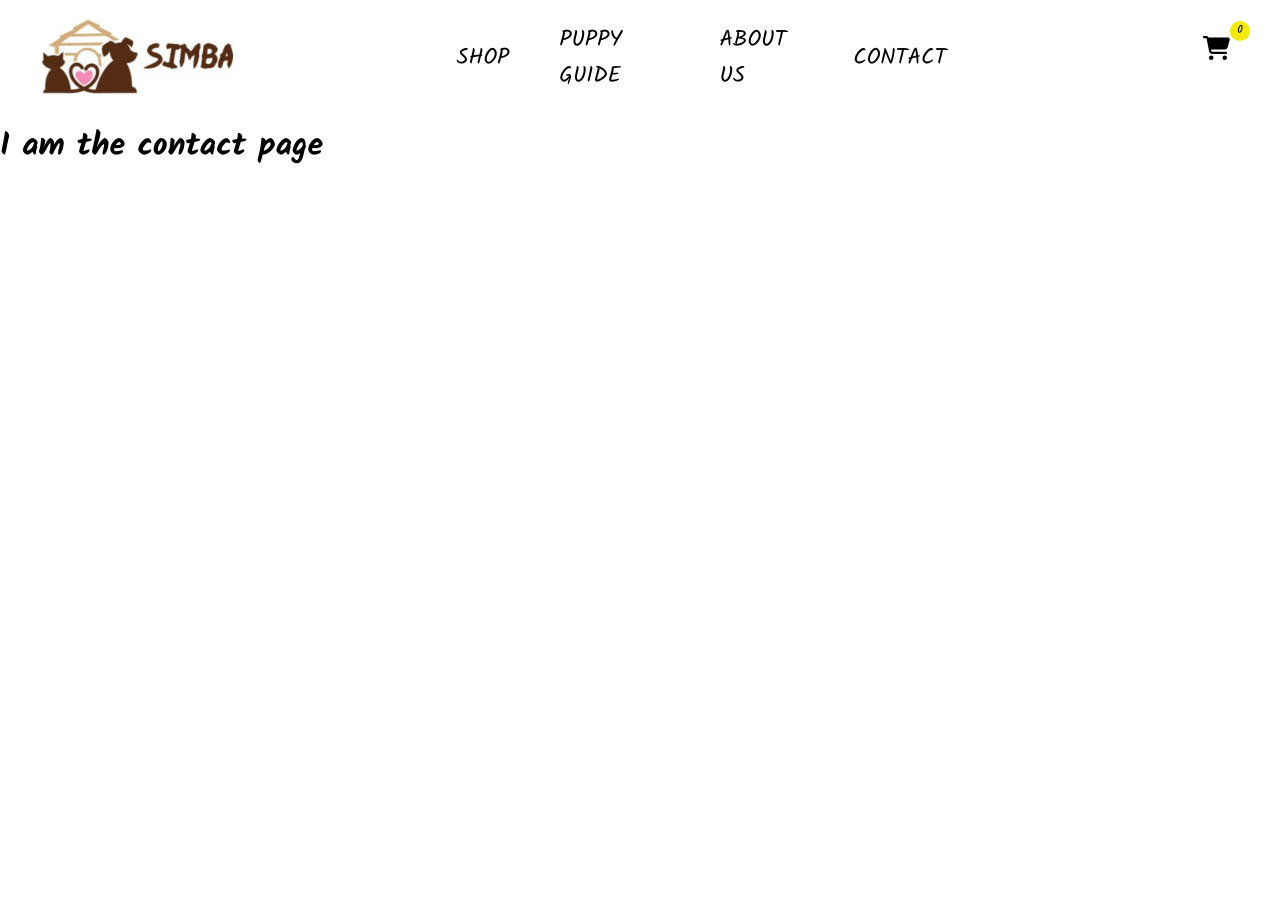
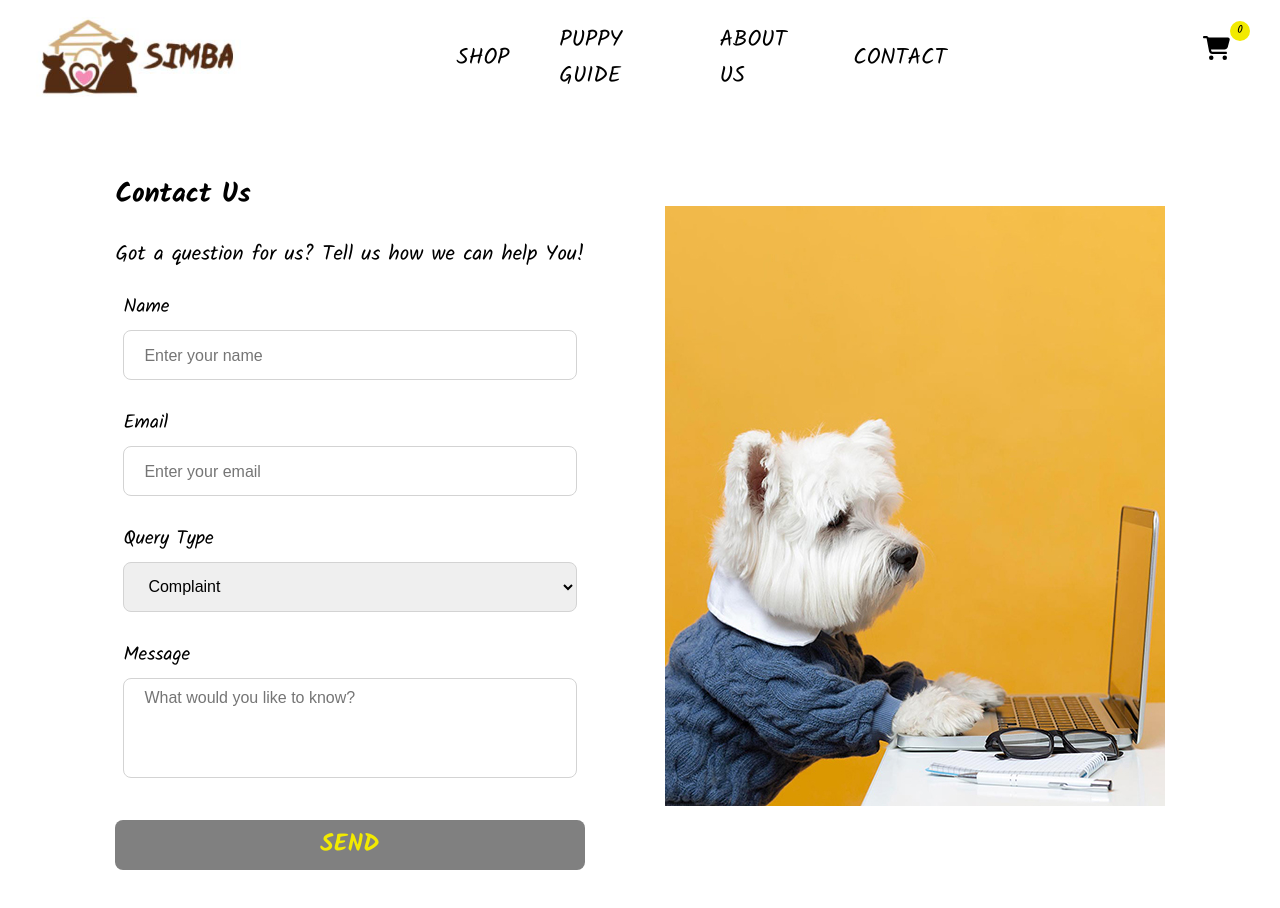
Before and after one commit to marina-knez/pet-shop, a React (Create React App) app: page /contact in a window 1280 px wide. Shown: the top 908 px of the page. Before the commit the page ends 800 px from the top, so only its background shows below. Built offline with nearby package versions, Linux system fonts and the light colour scheme.

Commit message:
create contact form; add styles; add validation; add new button style; add images for the page

```diff
--- a/src/components/button/button.component.tsx
+++ b/src/components/button/button.component.tsx
@@ -1,11 +1,12 @@
 import { FC, ButtonHTMLAttributes } from 'react';
-import { BaseButton, BaseButtonLarge, InvertedButton, BaseButtonScroll } from './button.styles';
+import { BaseButton, BaseButtonLarge, InvertedButton, BaseButtonScroll, BaseButtonSend } from './button.styles';
 
 export enum BUTTON_TYPE_CLASSES {
     base = 'base',
     inverted = 'inverted',
     large = 'large',
-    scroll = 'scroll'
+    scroll = 'scroll',
+    send = 'send'
 };
 
 const getButton = (buttonType = BUTTON_TYPE_CLASSES.base): typeof BaseButton => ({
@@ -13,6 +14,7 @@ const getButton = (buttonType = BUTTON_TYPE_CLASSES.base): typeof BaseButton =>
     [BUTTON_TYPE_CLASSES.inverted]: InvertedButton,
     [BUTTON_TYPE_CLASSES.large]: BaseButtonLarge,
     [BUTTON_TYPE_CLASSES.scroll]: BaseButtonScroll,
+    [BUTTON_TYPE_CLASSES.send]: BaseButtonSend
 }[buttonType]);
 
 export type ButtonProps = {
--- a/src/components/button/button.styles.ts
+++ b/src/components/button/button.styles.ts
@@ -55,3 +55,7 @@ export const BaseButtonScroll = styled.button`
     background-color: rgb(242, 234, 0);
     cursor: pointer;
 `
+
+export const BaseButtonSend = styled(InvertedButton)`
+    width: 100%;
+`
--- /dev/null
+++ b/src/components/contact-form/contact-form.component.tsx
@@ -0,0 +1,114 @@
+import Button, { BUTTON_TYPE_CLASSES } from "../button/button.component";
+
+import { useFormik } from 'formik';
+import * as Yup from 'yup'
+
+import { ContactFormWrapper, Form, FormTitle, FormDescription, InputFieldsContainer, FormImageContainer, InputFieldContainer, Label, InputField, SelectField, Textarea, ButtonContainer } from './contact-form.styles';
+
+const ContactForm = () => {
+
+    const formik = useFormik({
+        initialValues: {
+            name: "",
+            email: "",
+            queryType: "Complaint",
+            message: "",
+        },
+        validationSchema: Yup.object({
+            name: Yup.string()
+                .max(20, "Name must be 20 charracters or less.")
+                .required("Name is required."),
+            email: Yup.string()
+                .email("Invalid email address.")
+                .required("Name is required."),
+            message: Yup.string()
+                .required("Message is required."),
+        }),
+
+        onSubmit: (values) => {
+            // Handle form submission here
+            console.log(values);
+        },
+    });
+
+    return (
+        <ContactFormWrapper>
+            <Form onSubmit={formik.handleSubmit}>
+                <InputFieldsContainer>
+                    <FormTitle>Contact Us</FormTitle>
+                    <FormDescription>Got a question for us? Tell us how we can help You!</FormDescription>
+                    <div>
+                        <InputFieldContainer>
+                            <Label
+                                htmlFor="name"
+                                className={formik.touched.name && formik.errors.name ? 'error-text' : ''}>
+                                    {formik.touched.name && formik.errors.name ? formik.errors.name : "Name"}
+                            </Label>
+                            <InputField
+                                type="text"
+                                name="name"
+                                placeholder="Enter your name"
+                                required
+                                value={formik.values.name}
+                                onChange={formik.handleChange}
+                                onBlur={formik.handleBlur} />
+                        </InputFieldContainer>
+                        <InputFieldContainer>
+                            <Label
+                                htmlFor="email"
+                                className={formik.touched.email && formik.errors.email ? 'error-text' : ''}>
+                                    {formik.touched.email && formik.errors.email ? formik.errors.email : "Email"}
+                            </Label>
+                            <InputField
+                                type="email"
+                                name="email"
+                                placeholder="Enter your email"
+                                required
+                                value={formik.values.email}
+                                onChange={formik.handleChange}
+                                onBlur={formik.handleBlur} />
+                        </InputFieldContainer>
+                        <InputFieldContainer>
+                            <Label htmlFor="queryType">
+                                Query Type
+                            </Label>
+                            <SelectField
+                                as="select"
+                                name="queryType"
+                                onChange={formik.handleChange}>
+                                    <option value="" disabled>Select Query Type </option>
+                                    <option value="Complaint">Complaint</option>
+                                    <option value="Products">Products</option>
+                                    <option value="Webshop">Webshop</option>
+                                    <option value="Advice and Support">Advice and Support</option>
+                                    <option value="Other">Other</option>
+                            </SelectField>
+                        </InputFieldContainer>
+                        <InputFieldContainer>
+                            <Label
+                                htmlFor="message"
+                                className={formik.touched.message && formik.errors.message ? 'error-text' : ''}>
+                                    {formik.touched.message && formik.errors.message ? formik.errors.message : "Message"}
+                            </Label>
+                            <Textarea
+                                name="message"
+                                placeholder="What would you like to know?"
+                                required
+                                value={formik.values.message}
+                                onChange={formik.handleChange}
+                                onBlur={formik.handleBlur} />
+                        </InputFieldContainer>
+                    </div>
+                    <ButtonContainer>
+                        <Button type="submit" buttonType={BUTTON_TYPE_CLASSES.send} className="button">Send</Button>
+                    </ButtonContainer>
+                </InputFieldsContainer>
+                <FormImageContainer>
+                    <img src="/assets/contact-puppy.jpg" alt="Contact puppy" title="Contact puppy" />
+                </FormImageContainer>
+            </Form>
+        </ContactFormWrapper>
+    )
+}
+
+export default ContactForm;
--- /dev/null
+++ b/src/components/contact-form/contact-form.styles.ts
@@ -0,0 +1,131 @@
+import styled, {css} from "styled-components";
+
+const borderYellow = css`
+    border: 2px solid rgb(242, 234, 0);
+`
+
+const sharedStyles = css`
+    width: 100%;
+    border: 1px solid lightgrey;
+    border-radius: 0.5rem;
+    outline: none;
+    padding: 10px 20px;
+`
+
+export const ContactFormWrapper = styled.div`
+    margin: 50px;
+    display: flex;
+    align-items: center;
+    justify-content: center;
+
+    @media screen and (max-width: 1024px) {
+        margin: 20px;
+        flex-direction: column;
+    }
+`
+
+export const FormTitle = styled.h2`
+    font-size: 1.7rem;
+`
+
+export const FormDescription = styled.p`
+    font-size: 1.3rem;
+`
+
+export const Form = styled.form`
+    display: flex;
+    flex-flow: row wrap;
+    align-items: center;
+    justify-content: center;
+    gap: 5rem;
+
+    @media screen and (max-width: 1024px) {
+        flex-direction: column;
+        gap: 0;
+    }
+`
+
+export const InputFieldsContainer = styled.div`
+    flex: 1;
+    max-width: 500px;
+    width: 100%;
+
+    @media screen and (max-width: 1024px) {
+        width: 100%;
+    }
+`
+
+export const InputFieldContainer = styled.div`
+    display: flex;
+    flex-direction: column;
+    padding: 0 8px;
+    margin-bottom: 1rem;
+    height: 100px;
+`
+
+export const InputField = styled.input`
+    ${sharedStyles}
+    height: 50%;
+    font-size: 1.2rem;
+
+    &:focus {
+        ${borderYellow}
+    }
+
+    &::placeholder {
+        font-size: 1rem;
+    }
+`
+
+export const SelectField = styled.select`
+    ${sharedStyles}
+    height: 50%;
+    font-size: 1rem;
+
+    &:focus {
+        ${borderYellow}
+    }
+
+    & option {
+        font-size: 1rem;
+    }
+`
+
+export const Textarea = styled.textarea`
+    border: 1px solid lightgrey;
+    ${sharedStyles}
+    resize: none;
+    font-size: 1rem;
+    min-height: 100px;
+    font-family: Arial, Helvetica, sans-serif;
+
+    &:focus {
+        ${borderYellow}
+    }
+
+    &::placeholder {
+        font-family: Arial, Helvetica, sans-serif;
+    }
+`
+
+export const Label = styled.label`
+    font-size: 1.2rem;
+    padding-bottom: .5rem;
+
+    &.error-text {
+        color: red;
+    }
+`
+
+export const ButtonContainer = styled.div`
+    margin-top: 5rem;
+`
+
+export const FormImageContainer = styled.div`
+    flex: 1;
+    position: relative;
+`
+
+/*export const Picture = styled.picture`
+
+`*/
--- a/src/routes/contact/contact.component.tsx
+++ b/src/routes/contact/contact.component.tsx
@@ -1,8 +1,8 @@
-
+import ContactForm from "../../components/contact-form/contact-form.component";
 
 const Contact = () => {
     return (
-        <h1>I am the contact page</h1>
+        <ContactForm />
     )
 }
 
```
Also changed, not shown: public/assets/contact-puppy-small.jpg (added), public/assets/contact-puppy.jpg (added).
